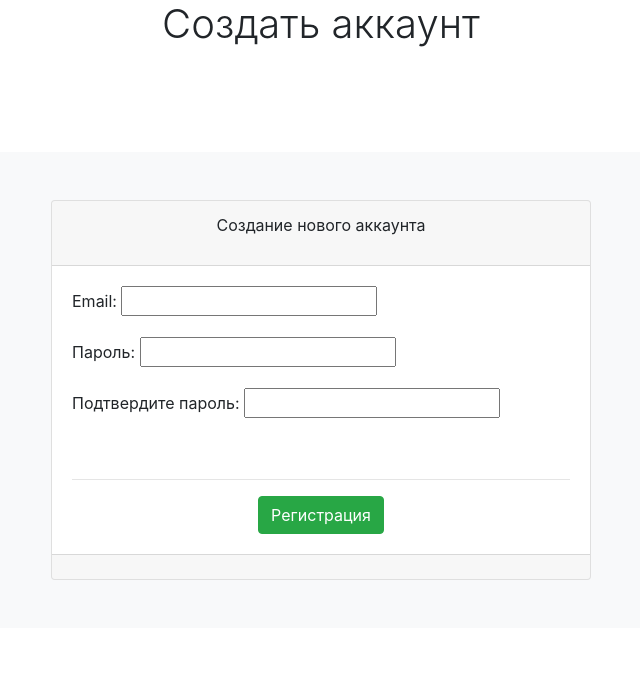
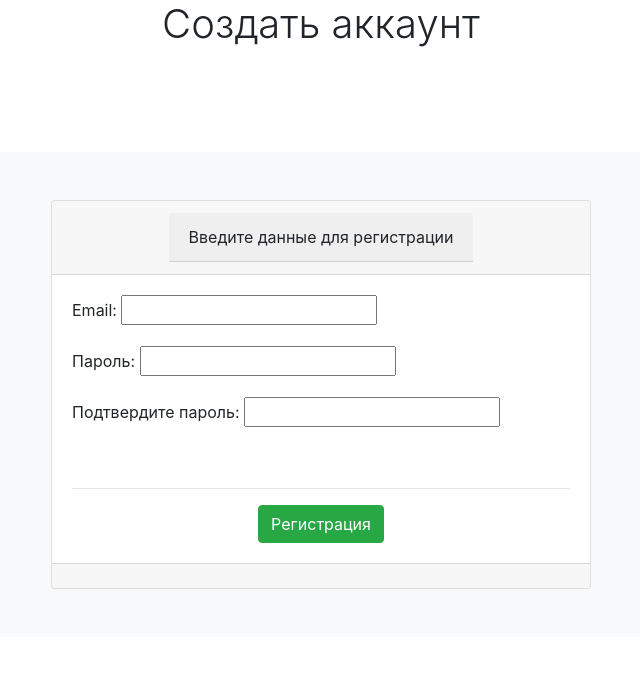
Before and after one commit to Rolllab/DogsProject, a Django app: page /users/register/ in a window 1280 px wide. Shown: the part 152-829 px from the top of the page, without its empty margins (319-959 px from the left). Run offline with Django 5.2, Linux system fonts and the light colour scheme; some libraries are stand-ins or nearby versions.

Commit message:
Обновлена форма и добавлен текст заголовка

```diff
--- a/users/templates/users/user_register.html
+++ b/users/templates/users/user_register.html
@@ -6,7 +6,8 @@
         <div class="col-6">
             <div class="card">
                 <div class="d-flex justify-content-center card-header">
-                    <p>Создание нового аккаунта</p>
+                    <div class="card-header">Введите данные для регистрации</div>
+{#                    <p>Создание нового аккаунта</p>#}
                 </div>
 {#                <div class="card-header">Создание нового аккаунта</div>#}
                 <div class="card-body">
```
